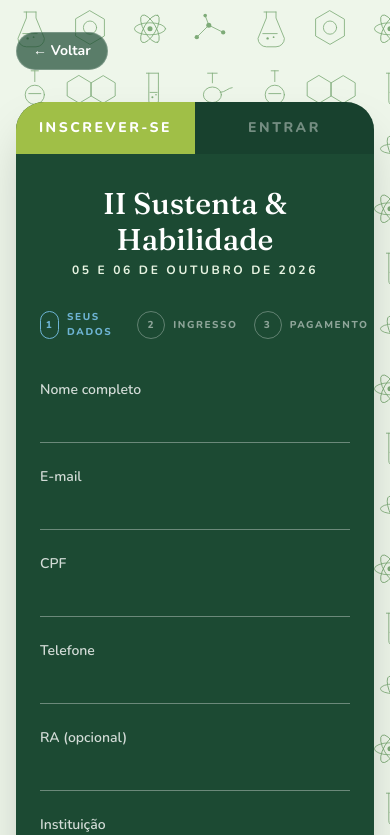
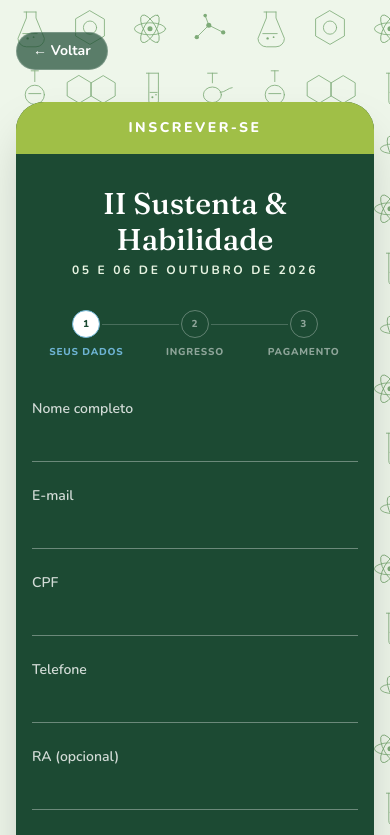
Before and after one commit to alexRicc2/sustenta-e-habilidade-monorepo, a Next.js app in the folder apps/web/: page /inscricoes in a window 390 px wide. Shown: the top 835 px of the page. Built offline with nearby package versions, Linux system fonts and the light colour scheme.

Commit message:
fix some css

```diff
--- a/apps/web/components/about.tsx
+++ b/apps/web/components/about.tsx
@@ -1,4 +1,5 @@
 import { aboutCopy, event } from "@/lib/event";
+import { MarkerHighlight } from "./marker-highlight";
 
 const cards = [
   { title: "Quem somos", body: aboutCopy.quemSomos },
@@ -12,7 +13,7 @@ export function About() {
       <div className="mx-auto max-w-6xl">
         <p className="text-sm font-extrabold uppercase tracking-[0.28em] text-olive">Sobre o evento</p>
         <h2 className="mt-3 max-w-3xl font-display text-3xl text-forest md:text-5xl">
-          Ciência, sustentabilidade e formação em um só encontro.
+          <MarkerHighlight>Ciência, sustentabilidade e formação</MarkerHighlight> em um só encontro.
         </h2>
         <p className="mt-6 max-w-3xl text-lg leading-8 text-ink/80">{aboutCopy.intro}</p>
         <div className="mt-12 grid gap-6 md:grid-cols-3">
--- a/apps/web/components/hero.tsx
+++ b/apps/web/components/hero.tsx
@@ -1,6 +1,7 @@
 import Image from "next/image";
 import { event, publicSrc } from "@/lib/event";
 import { EventTagline } from "./ods-link";
+import { MarkerHighlight } from "./marker-highlight";
 import { Wave } from "./wave";
 
 const polaroids = [
@@ -14,7 +15,7 @@ export function Hero() {
   return (
     <section id="inicio" className="relative overflow-hidden bg-forest-deep">
       <div className="pointer-events-none absolute inset-x-0 top-0 z-20 h-16 bg-forest-deep [clip-path:ellipse(70%_100%_at_50%_0%)] md:h-24" />
-      <div className="hex-grid relative min-h-[92vh]">
+      <div className="hex-grid relative min-h-[80vh] md:min-h-[92vh]">
         <div className="absolute inset-0 bg-forest-deep/25" />
         {polaroids.map((card) => (
           <div
@@ -40,7 +41,7 @@ export function Hero() {
           </div>
         ))}
 
-        <div className="relative z-10 mx-auto flex min-h-[92vh] max-w-5xl flex-col items-center justify-center px-4 py-28 text-center">
+        <div className="relative z-10 mx-auto flex  min-h-[70vh] md:min-h-[92vh] max-w-5xl flex-col items-center justify-center px-4 py-28 text-center">
           <div className="w-full rounded-sm bg-forest px-6 py-8 text-white shadow-[0_20px_50px_rgba(0,0,0,0.28)] md:px-14 md:py-10">
             <p className="text-sm font-extrabold tracking-[0.35em] text-sky">
               {event.edition} EDIÇÃO · {event.year}
--- a/apps/web/components/inscription-form.tsx
+++ b/apps/web/components/inscription-form.tsx
@@ -178,29 +178,40 @@ export function InscriptionForm() {
 
   return (
     <div className="overflow-hidden rounded-[28px] bg-forest text-white shadow-2xl">
-      <div className="grid grid-cols-2 text-center text-sm font-extrabold uppercase tracking-[0.18em]">
-        <div className="bg-olive py-4">Inscrever-se</div>
-        <div className="bg-forest-deep/40 py-4 text-white/40">Entrar</div>
+      <div className="bg-olive py-4 text-center text-sm font-extrabold uppercase tracking-[0.18em]">
+        Inscrever-se
       </div>
 
-      <div className="px-6 py-8 md:px-10">
+      <div className="px-4 py-8 sm:px-6 md:px-10">
         <p className="text-center font-display text-3xl">II Sustenta &amp; Habilidade</p>
         <p className="mt-1 text-center text-xs font-bold uppercase tracking-[0.22em] text-mint">
           05 e 06 de outubro de 2026
         </p>
 
-        <ol className="mt-8 flex items-center justify-between gap-2 text-[10px] font-extrabold uppercase tracking-[0.16em] text-white/50 md:text-xs">
+        <ol className="mt-8 grid grid-cols-3 text-center text-[10px] font-extrabold uppercase tracking-[0.08em] text-white/50 sm:tracking-[0.14em] md:text-xs">
           {steps.map((label, index) => (
-            <li key={label} className="flex flex-1 items-center gap-2">
+            <li key={label} className="relative flex min-w-0 flex-col items-center gap-2 px-1">
+              {index < steps.length - 1 ? (
+                <span
+                  aria-hidden
+                  className={`pointer-events-none absolute top-3.5 left-[calc(50%+16px)] right-[calc(-50%+16px)] h-px ${
+                    index < step ? "bg-olive/80" : "bg-white/20"
+                  }`}
+                />
+              ) : null}
               <span
-                className={`flex h-7 w-7 items-center justify-center rounded-full border ${
-                  index === step ? "border-sky text-sky" : index < step ? "border-olive text-olive" : "border-white/30"
+                aria-current={index === step ? "step" : undefined}
+                className={`relative z-10 flex h-7 w-7 shrink-0 items-center justify-center rounded-full border ${
+                  index === step
+                    ? "border-sky bg-white text-forest"
+                    : index < step
+                      ? "border-olive text-olive"
+                      : "border-white/30"
                 }`}
               >
                 {index < step ? "✓" : index + 1}
               </span>
-              <span className={index === step ? "text-sky" : ""}>{label}</span>
-              {index < steps.length - 1 ? <span className="h-px flex-1 bg-white/20" /> : null}
+              <span className={`leading-tight ${index === step ? "text-sky" : ""}`}>{label}</span>
             </li>
           ))}
         </ol>
--- /dev/null
+++ b/apps/web/components/marker-highlight.tsx
@@ -0,0 +1,38 @@
+"use client";
+
+import { useEffect, useRef, useState, type ReactNode } from "react";
+
+export function MarkerHighlight({ children }: { children: ReactNode }) {
+  const ref = useRef<HTMLSpanElement>(null);
+  const [highlighted, setHighlighted] = useState(false);
+
+  useEffect(() => {
+    const el = ref.current;
+    if (!el) return;
+
+    const reveal = () => setHighlighted(true);
+    if (window.matchMedia("(prefers-reduced-motion: reduce)").matches) {
+      reveal();
+      return;
+    }
+
+    const observer = new IntersectionObserver(
+      ([entry]) => {
+        if (entry.isIntersecting) {
+          reveal();
+          observer.disconnect();
+        }
+      },
+      { threshold: 0.55 },
+    );
+
+    observer.observe(el);
+    return () => observer.disconnect();
+  }, []);
+
+  return (
+    <span ref={ref} className={`marker-highlight ${highlighted ? "is-visible" : ""}`}>
+      {children}
+    </span>
+  );
+}
--- a/apps/web/components/organizers.tsx
+++ b/apps/web/components/organizers.tsx
@@ -1,12 +1,15 @@
 import Image from "next/image";
 import { event, organizers, publicSrc } from "@/lib/event";
+import { MarkerHighlight } from "./marker-highlight";
 
 export function Organizers() {
   return (
     <section id="organizacao" className="bg-mint px-4 py-20 md:px-8">
       <div className="mx-auto max-w-6xl">
         <p className="text-sm font-extrabold uppercase tracking-[0.28em] text-olive">Quem faz o evento</p>
-        <h2 className="mt-3 font-display text-4xl text-forest md:text-5xl">Organização</h2>
+        <h2 className="mt-3 font-display text-4xl text-forest md:text-5xl">
+          <MarkerHighlight>Organização</MarkerHighlight>
+        </h2>
         <div className="mt-10 grid gap-6 md:grid-cols-3">
           <article className="rounded-3xl bg-forest p-7 text-white">
             <p className="text-xs font-extrabold uppercase tracking-[0.2em] text-sky">Coordenação</p>
--- a/apps/web/components/schedule.tsx
+++ b/apps/web/components/schedule.tsx
@@ -8,6 +8,7 @@ import {
   type DayId,
   type SessionKind,
 } from "@/lib/event";
+import { MarkerHighlight } from "./marker-highlight";
 
 const kindFilters: (SessionKind | "todos")[] = [
   "todos",
@@ -42,7 +43,9 @@ export function Schedule() {
     <section id="programacao" className="bg-forest px-4 py-20 text-white md:px-8">
       <div className="mx-auto max-w-6xl">
         <p className="text-sm font-extrabold uppercase tracking-[0.28em] text-sky">Agenda</p>
-        <h2 className="mt-3 font-display text-4xl md:text-6xl">{heading}</h2>
+        <h2 className="mt-3 font-display text-4xl md:text-6xl">
+          <MarkerHighlight>{heading}</MarkerHighlight>
+        </h2>
 
         <div className="mt-8 flex flex-wrap gap-3">
           {days.map((item) => (
--- a/apps/web/components/sponsors.tsx
+++ b/apps/web/components/sponsors.tsx
@@ -1,12 +1,15 @@
 import Image from "next/image";
 import { publicSrc, sponsorTiers } from "@/lib/event";
+import { MarkerHighlight } from "./marker-highlight";
 
 export function Sponsors() {
   return (
     <section id="patrocinadores" className="bg-cream px-4 py-20 md:px-8">
       <div className="mx-auto max-w-6xl">
         <p className="text-sm font-extrabold uppercase tracking-[0.28em] text-olive">Parcerias</p>
-        <h2 className="mt-3 font-display text-4xl text-forest md:text-5xl">Patrocinadores</h2>
+        <h2 className="mt-3 font-display text-4xl text-forest md:text-5xl">
+          <MarkerHighlight>Patrocinadores</MarkerHighlight>
+        </h2>
         <p className="mt-4 max-w-2xl text-lg text-ink/75">
           O evento é feito por estudantes e pesquisadores. Empresas e instituições que queiram apoiar a
           Química Verde e a formação acadêmica são bem-vindas.
--- a/apps/web/lib/event.ts
+++ b/apps/web/lib/event.ts
@@ -78,7 +78,7 @@ export const sponsorTiers = [
     sponsors: [{ name: 'OxiTEM', src: '/patrocinadores/prata/Logo oxitem.jpeg' }],
   },
   {
-    name: 'Bronze',
+    name: 'Colaboradores',
     sponsors: [
       { name: 'Arco Íris', src: '/patrocinadores/bronze/arco-iris.jpg' },
       { name: 'IBILCE', src: '/patrocinadores/bronze/ibilce.jpeg' },
```
Also changed, not shown: apps/web/components/ods.tsx (+3 -38 lines).
